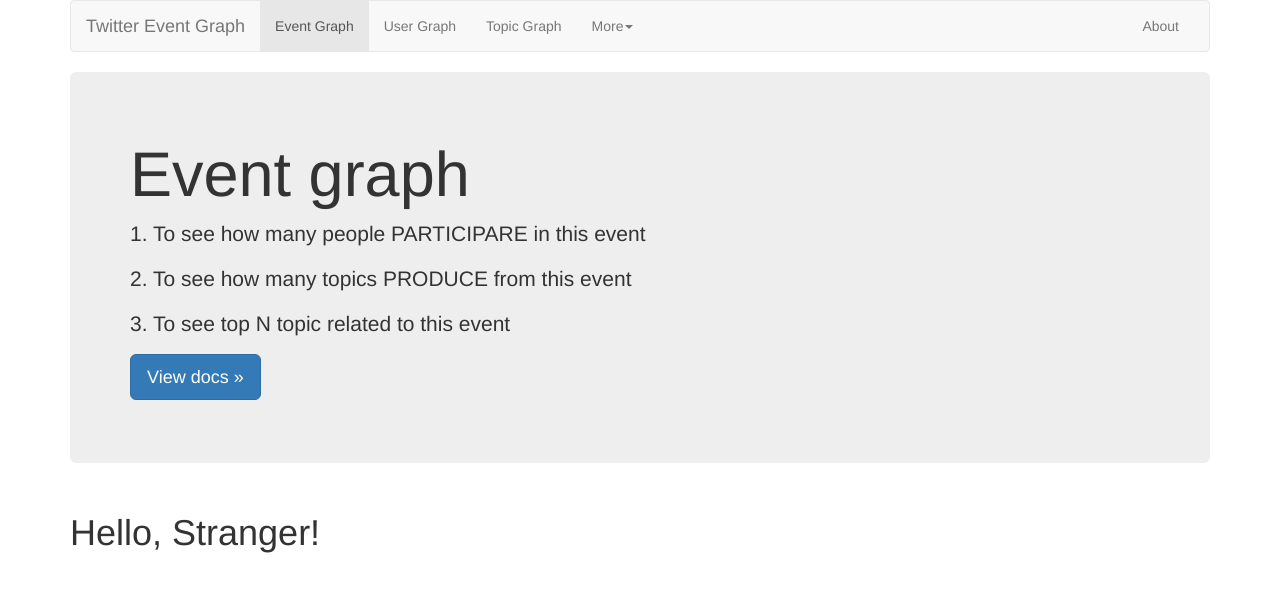
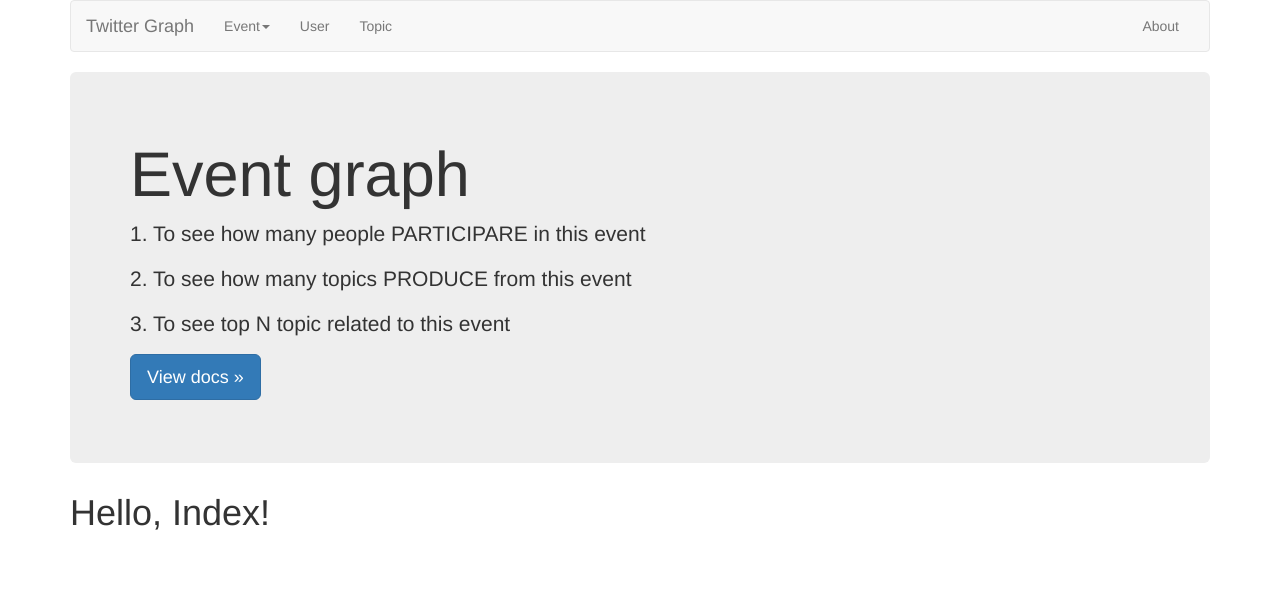
Before and after one commit to yuntaobc/FlaskNeo4jEcharts, a Flask app: page / in a window 1280 px wide. Shown: the top 592 px of the page. Run offline with Flask 2, Linux system fonts and the light colour scheme; some libraries are stand-ins or nearby versions.

Commit message:
Code Bootstrap

```diff
--- a/app/main/views.py
+++ b/app/main/views.py
@@ -7,6 +7,21 @@
     return render_template('index.html')
 
 
+@main.route('/event', methods=['GET', 'POST'])
+def event():
+    return render_template('event.html')
+
+
+@main.route('/user', methods=['GET', 'POST'])
+def user():
+    return render_template('user.html')
+
+
+@main.route('/topic', methods=['GET', 'POST'])
+def topic():
+    return render_template('topic.html')
+
+
 @main.route('/favicon.ico', methods=['GET', 'POST'])
 def image():
     return (
--- a/app/templates/base.html
+++ b/app/templates/base.html
@@ -21,38 +21,31 @@
     {%- endblock styles %}
     {%- endblock head %}
 </head>
-  <body{% block body_attribs %}{% endblock body_attribs %}>
+<body {% block body_attribs %}{% endblock body_attribs %}>
 {% block body -%}
-    {% block navbar %}
 <div class="container">
     <!-- Static navbar -->
+    {% block navbar -%}
     <nav class="navbar navbar-default">
         <div class="container-fluid">
             <div class="navbar-header">
-            <button type="button" class="navbar-toggle collapsed" data-toggle="collapse" data-target="#navbar" aria-expanded="false" aria-controls="navbar">
-              <span class="sr-only">Toggle navigation</span>
-              <span class="icon-bar"></span>
-              <span class="icon-bar"></span>
-              <span class="icon-bar"></span>
-            </button>
-            <a class="navbar-brand" href="#">Twitter Event Graph</a>
+                <a class="navbar-brand" href="#">Twitter Graph</a>
             </div>
             <div id="navbar" class="navbar-collapse collapse">
                 <ul class="nav navbar-nav">
-              <li class="active"><a href="#">Event Graph</a></li>
-              <li><a href="#">User Graph</a></li>
-              <li><a href="#">Topic Graph</a></li>
                     <li class="dropdown">
-                <a href="#" class="dropdown-toggle" data-toggle="dropdown" role="button" aria-haspopup="true" aria-expanded="false">More<span class="caret"></span></a>
+                        <a href="event" class="dropdown-toggle" data-toggle="dropdown" role="button" aria-haspopup="true"
+                           aria-expanded="false">Event<span class="caret"></span></a>
                         <ul class="dropdown-menu">
-                  <li><a href="#">Action</a></li>
-                  <li><a href="#">Another action</a></li>
-                  <li role="separator" class="divider"></li>
-                  <li class="dropdown-header">Nav header</li>
-                  <li><a href="#">Separated link</a></li>
-                  <li><a href="#">One more separated link</a></li>
+<!--                            <li class="dropdown-header">Nav header</li>-->
+                            <li><a href="event/user">Event user</a></li>
+                            <li><a href="event/topic">Event topic</a></li>
+                            <li><a href="event/info">Event top N topic</a></li>
+                            <li><a href="event/neighbor">Event neighbor</a></li>
                         </ul>
                     </li>
+                    <li><a href="user">User</a></li>
+                    <li><a href="topic">Topic</a></li>
                 </ul>
                 <ul class="nav navbar-nav navbar-right">
                     <li><a href="./">About<span class="sr-only">(current)</span></a></li>
@@ -62,26 +55,21 @@
     </nav>
     {%- endblock navbar %}
 
-    {% block content -%}
     <!-- Main component for a primary marketing message or call to action -->
     <div class="jumbotron">
         <h1>Event graph</h1>
-        <p>
-          1. To see how many people PARTICIPARE in this event
-        </p>
-        <p>
-          2. To see how many topics PRODUCE from this event
-        </p>
-        <p>
-          3. To see top N topic related to this event
-        </p>
-        <p>
-          <a class="btn btn-lg btn-primary" href="" role="button">View docs &raquo;</a>
-        </p>
+        <p>1. To see how many people PARTICIPARE in this event</p>
+        <p>2. To see how many topics PRODUCE from this event</p>
+        <p>3. To see top N topic related to this event</p>
+        <p><a class="btn btn-lg btn-primary" href="" role="button">View docs &raquo;</a></p>
     </div>
 
+    {% block content -%}
+    {%- endblock content %}
+
+    {% block footer -%}
+    {%- endblock footer %}
 </div> <!-- /container -->
-    {%- endblock content %}
 
 {% block scripts %}
 <!-- jQuery (Bootstrap 的所有 JavaScript 插件都依赖 jQuery，所以必须放在前边) -->
--- a/app/templates/index.html
+++ b/app/templates/index.html
@@ -3,14 +3,12 @@
 
 {% block title %}Index{% endblock %}
 {% block head %}
-    {{ super() }}
+{{ super() }}
 {% endblock %}
 
-{% block body %}
-    {{ super() }}
-    {% block page_content %}
-    <div class="container">
-        <h1>Hello, Stranger!</h1>
-    </div>
-    {% endblock %}
-{% endblock %}
+
+{% block content %}
+<div class="page_content">
+    <h1>Hello, Index!</h1>
+</div>
+{%- endblock %}
```
Also changed, not shown: app/templates/event.html (added, +14 -0 lines), app/templates/events.html (deleted, +0 -16 lines). Lines whose indentation alone changed are shown as unchanged.
